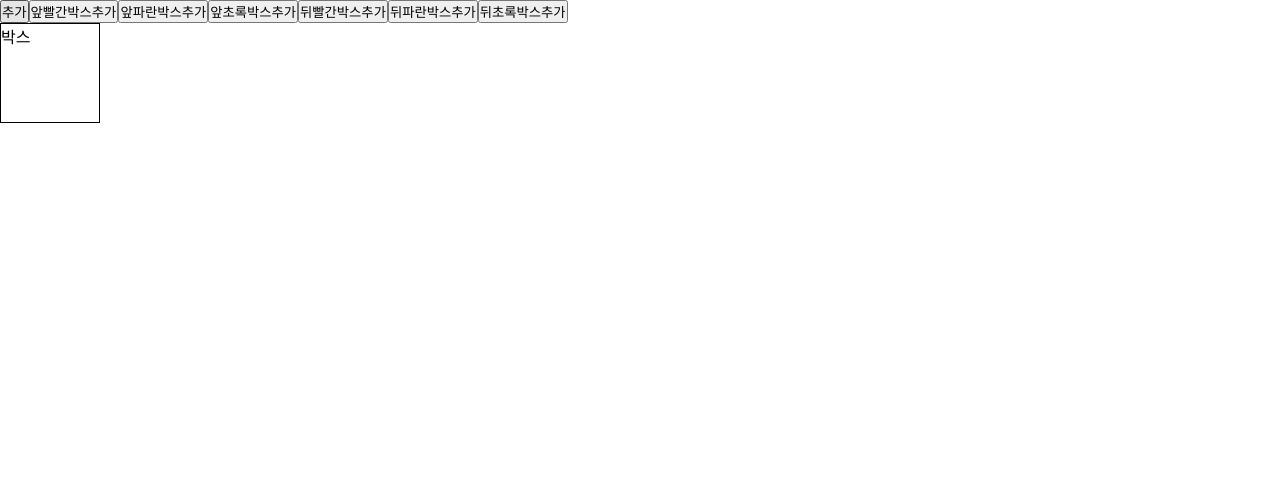
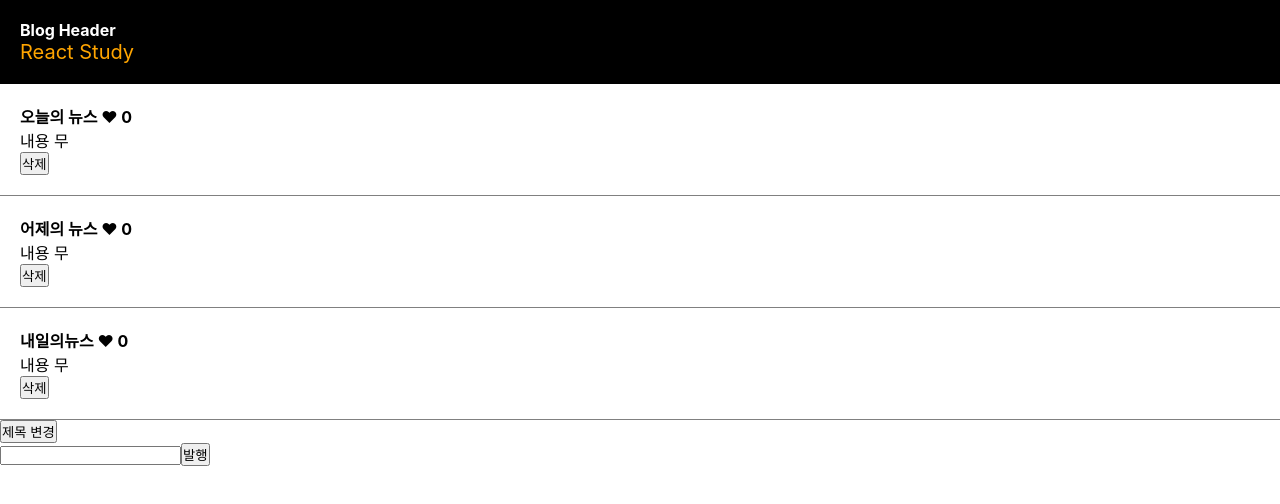
Before and after one commit to PCJ-93/react-study, a React (Create React App) app: page / in a window 1280 px wide. Shown: the top 504 px of the page. Built offline with nearby package versions, Linux system fonts and the light colour scheme.

Commit message:
추가 삭제 연습

```diff
--- a/src/App.js
+++ b/src/App.js
@@ -21,7 +21,8 @@ function App() {
   //return <Practice001/>;
   //return <Props02/>;
   //return <Quiz002/>;
-  return <Practice002/>;
+  //return <Practice002/>;
+  return <NewsBlog/>;
 }
 
 export default App;
--- a/src/newsblog/Modal.js
+++ b/src/newsblog/Modal.js
@@ -4,19 +4,20 @@ import { useState } from "react";
 
 function Modal(props) {
 
+    return (
+        <div className="modal" style={{backgroundColor : props.bgColor}}>
+            <h3>{props.title} ❤ {props.likeCount}</h3>
+            <p>날짜</p>
+            <p>상세내용</p>
 
 
-    return (
-        <div className="modal" style={{backgroundColor : props.bgColor}}>
-            <h3>제목</h3>
-            <p>날짜</p>
-            <p>상세내용</p>
-            <button onClick={()=>{
+            {/* <button onClick={()=>{
                 let temp = [...props.news];
                 temp[0] = '긴급 뉴스';
                 props.setNews(temp);
 
-            }}>제목 수정</button>
+            }}>제목 수정</button> */}
+
         </div>
     )
 
--- a/src/newsblog/NewsBlog.js
+++ b/src/newsblog/NewsBlog.js
@@ -17,38 +17,57 @@ function NewsBlog() {
 
     let [news, setNews] = useState(['오늘의 뉴스', '어제의 뉴스', '내일의뉴스']);
 
-    let [cnt, setCnt] = useState([0,0,0]);
+    let [cnt, setCnt] = useState([0, 0, 0]);
+    //let [cnt2, setCnt2] = useState(0);
 
     //let [mc, setMc] = useState(0);  // modal 버튼을 숫자로 줄때
 
     let [modalFlag, setModalFlag] = useState(false);   // modal 버튼을 true false 로 줬을때
+
+    let [selectedTitle, setSelectedTitle] = useState('');
+
+    let [likeCount, setLikeCount] = useState(0);
+
+    let [inputText, setInputText] = useState('');
+
     return (
         <div>
             <div className='black-nav'>
                 <h4>Blog Header</h4>
                 <div style={{ color: 'orange', fontSize: '20px' }}>{title}</div>
-                    {/* jsx 안에 스타일은 객체형식으로 넣어준다 */}
+                {/* jsx 안에 스타일은 객체형식으로 넣어준다 */}
             </div>
 
             {
-                news.map((item,index) => {
+                news.map((item, index) => {
                     return (
                         <div className='post-list'>
-                            <h4><span onClick={() => {
-                                setModalFlag(!modalFlag);
+                            <h4><span onClick={() => { // 제목클릭
+                                setSelectedTitle(item); //어떤뉴스를눌렀는지 => 저장
+                                setModalFlag(!modalFlag); // 모달창on/off전환  // modal 버튼을 true false 로 줬을때
+                                setLikeCount(cnt[index]); // 좋아요눌렀을때 바뀌는 값 넣는다(아래 하트옆에span태그에있는거)
                             }}>{news[index]}</span> <span onClick={() => {
                                 const newLikes = [...cnt];
                                 newLikes[index] += 1;
                                 setCnt(newLikes);
-                                }}>❤</span> {cnt[index]}</h4>
+                            }}>❤</span> {cnt[index]}</h4>
                             <p>내용 무</p>
+                            <button onClick={()=>{
+
+                                let temp = [...news];
+                                temp.splice(index,1);
+                                setNews(temp);
+
+                                cnt.splice(index, 1);
+
+                            }}>삭제</button>
                         </div>
                     )
                 })
             }
 
 
-        {/* <div className='post-list'>
+            {/* <div className='post-list'>
             <h4 onClick={() => {
                 setModalFlag(!modalFlag);
             }}>{item}<span onClick={(event) => {
@@ -101,13 +120,69 @@ function NewsBlog() {
                 // setNews(news);
                 //setNews(['Today News', '어제의 뉴스', '내일의뉴스']);
                 let temp = [...news];
-                //temp[0] = 'Today News';
-                temp.splice(0, 1, 'Today News');
+                temp[0] = 'Today News';
+                //temp.splice(0, 1, 'Today News');
                 setNews(temp);
             }}>제목 변경</button>
+
+            <div>
+                <input type='text' id='input_news' value={inputText} onChange={(event) => { // value: 입력된값inputText에 저장  onChange: 값이 바뀔때마다 event 실행되는거
+                    //console.log(this.value); // 오류!
+                    //console.log(event);
+                    //console.log(event.target.value);  // event 발생한.. target 이곳에.. value 값.. = (input란에 입력된 값)
+                    setInputText(event.target.value);
+                }} />
+                <button onClick={() => {
+                    if (inputText.trim() == '') {
+                        alert('값을 입력해주세요.');
+                        return;
+                    }
+
+                    // 양측에 있는 띄어쓰기를 미리 제거 후 비교
+                    // inputText = inputText.trim();
+                    // if (inputText == '') {
+                    //     alert('값을 입력해주세요.');
+                    //     return;
+                    // }
+
+                    // 검사 빡세게 하는경우     길이가0이거나 비어있거나 널이거나 찾을수없거나
+                    // if(inputText.length == 0 || inputText == '' || inputText == null || inputText == undefined){
+                    //     alert('값을 입력해주세요.');
+                    //     return;
+                    // }
+
+                    let temp = [...news];
+                    temp.push(inputText);
+                    setNews(temp);
+
+                    cnt.push(0);
+
+                    setInputText(''); // 버튼누를때 쓴거 지우는거 위에 value={inputText}
+
+                    // let temp2 = [...cnt];
+                    // temp2.push(cnt2);
+                    // setCnt(temp2);
+
+
+                    //입력된 값 확인
+                    //news 배열에 추가저장
+                    /*
+                    let title = document.getElementById('input_news').value;
+                    console.log(title);
+                    let temp = [...news];
+                    //temp.unshift(title);
+                    temp.push(title);
+                    setNews(temp);
+                    document.getElementById('input_news').value = '';
+                    */
+                }}>발행</button>
+            </div>
+
             {                 // modal 버튼을 true false 로 줬을때
-                modalFlag == true ? <Modal news={news} setNews={setNews} bgColor={'lightgreen'} /> : null
+                modalFlag == true ? <Modal likeCount={likeCount} title={selectedTitle} news={news} setNews={setNews} bgColor={'lightgreen'} /> : null
             }
+
+
 
 
             {/* {mc%2==0?null:<Modal/>}         modal 버튼을 숫자로 줄때 */}
```
